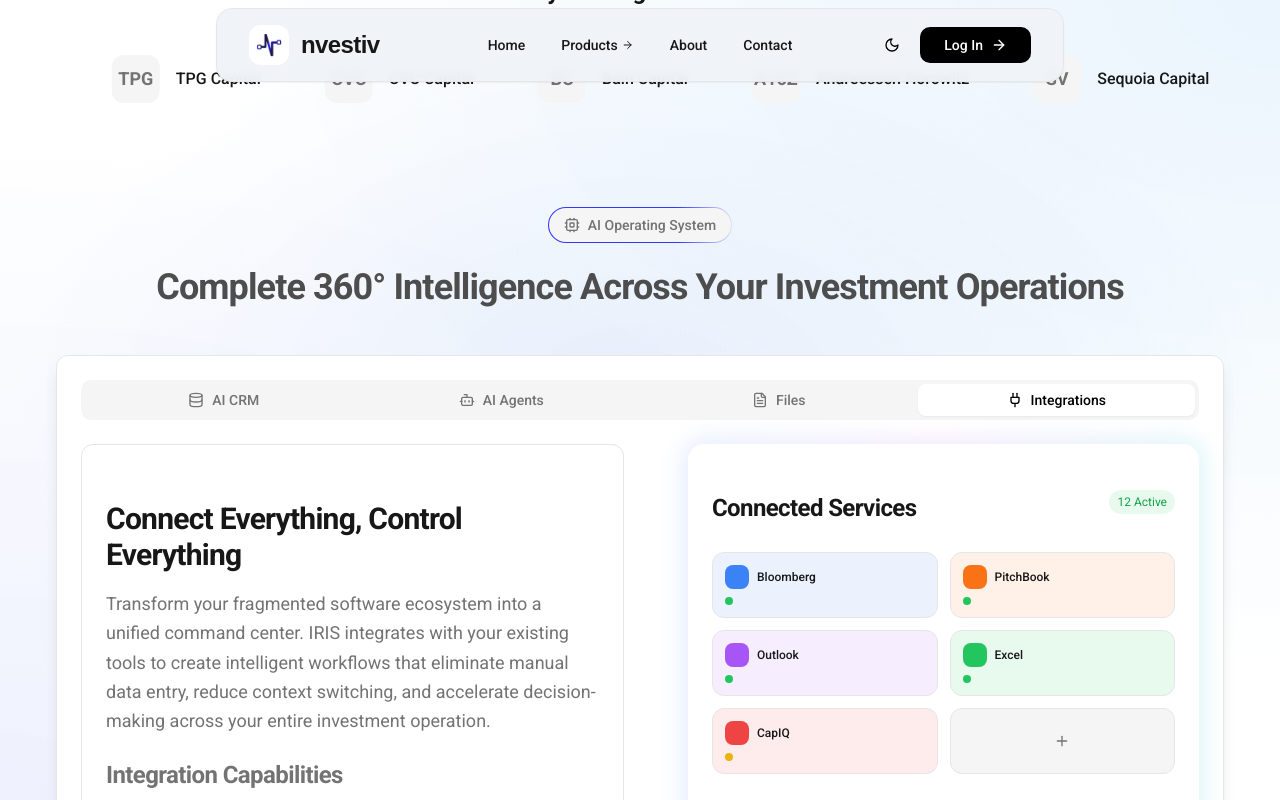
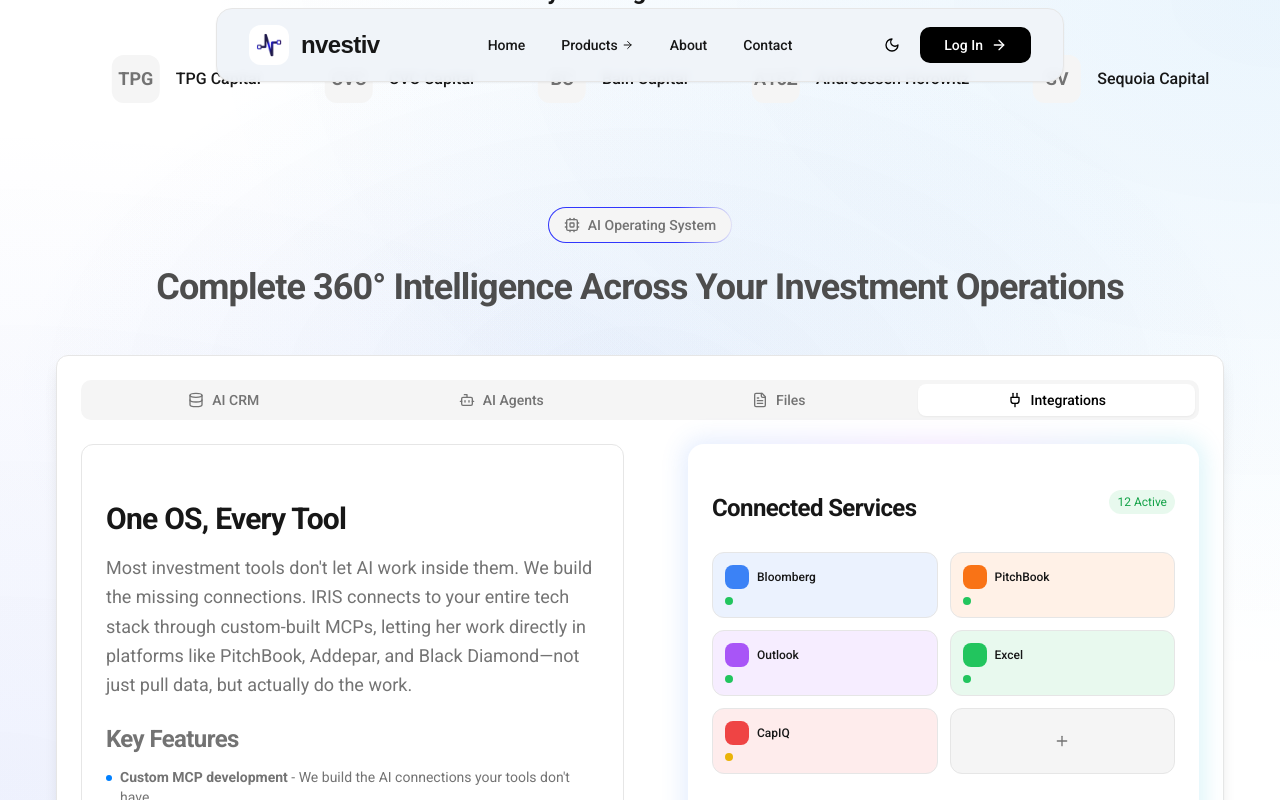
Before and after one commit to saadhassan90/nvestiv, a React (Vite) app: page / in a window 1280 px wide. Both pictures are taken after a click on the tab "Integrations". Shown: the part 893-1693 px from the top of the page. Built offline with nearby package versions, Linux system fonts and the light colour scheme.

Commit message:
Update integrations tab copy

```diff
--- a/src/pages/HomePage.tsx
+++ b/src/pages/HomePage.tsx
@@ -768,29 +768,29 @@ const HomePage = () => {
                     <div className="grid lg:grid-cols-2 gap-8 items-stretch">
                        <div className="space-y-6 flex flex-col justify-between border border-border rounded-xl p-6 h-full min-h-[500px]">
                          <div>
-                            <h3 className="h3 mb-4 text-card-heading">Connect Everything, Control Everything</h3>
+                            <h3 className="h3 mb-4 text-card-heading">One OS, Every Tool</h3>
                             <p className="text-lg leading-relaxed mb-6 text-muted-foreground">
-                              Transform your fragmented software ecosystem into a unified command center. IRIS integrates with your existing tools to create intelligent workflows that eliminate manual data entry, reduce context switching, and accelerate decision-making across your entire investment operation.
+                              Most investment tools don't let AI work inside them. We build the missing connections. IRIS connects to your entire tech stack through custom-built MCPs, letting her work directly in platforms like PitchBook, Addepar, and Black Diamond—not just pull data, but actually do the work.
                             </p>
 
                              <div className="space-y-3 mb-6">
-                               <h4 className="font-semibold text-muted-foreground">Integration Capabilities</h4>
+                               <h4 className="font-semibold text-muted-foreground">Key Features</h4>
                               <ul className="space-y-2 text-sm text-muted-foreground">
                                 <li className="flex items-start gap-2">
                                   <div className="w-1.5 h-1.5 bg-primary rounded-full mt-2 flex-shrink-0"></div>
-                                  <span><strong>Native platform integration</strong> - Connect Bloomberg, PitchBook, CapIQ, and 200+ tools</span>
+                                  <span><strong>Custom MCP development</strong> - We build the AI connections your tools don't have</span>
                                 </li>
                                 <li className="flex items-start gap-2">
                                   <div className="w-1.5 h-1.5 bg-primary rounded-full mt-2 flex-shrink-0"></div>
-                                  <span><strong>Intelligent data synchronization</strong> - Real-time updates across all connected systems</span>
+                                  <span><strong>Direct platform control</strong> - IRIS works inside third-party software, not around it</span>
                                 </li>
                                 <li className="flex items-start gap-2">
                                   <div className="w-1.5 h-1.5 bg-primary rounded-full mt-2 flex-shrink-0"></div>
-                                  <span><strong>Automated workflow orchestration</strong> - Chain actions across multiple platforms seamlessly</span>
+                                  <span><strong>Investment-specific integrations</strong> - Built for PitchBook, Addepar, QuickBooks, Black Diamond, and more</span>
                                 </li>
                                 <li className="flex items-start gap-2">
                                   <div className="w-1.5 h-1.5 bg-primary rounded-full mt-2 flex-shrink-0"></div>
-                                  <span><strong>Single source of truth</strong> - Unified view of all deal data, contacts, and activities</span>
+                                  <span><strong>True workflow automation</strong> - AI that actually completes tasks across multiple platforms</span>
                                 </li>
                               </ul>
                             </div>
```
